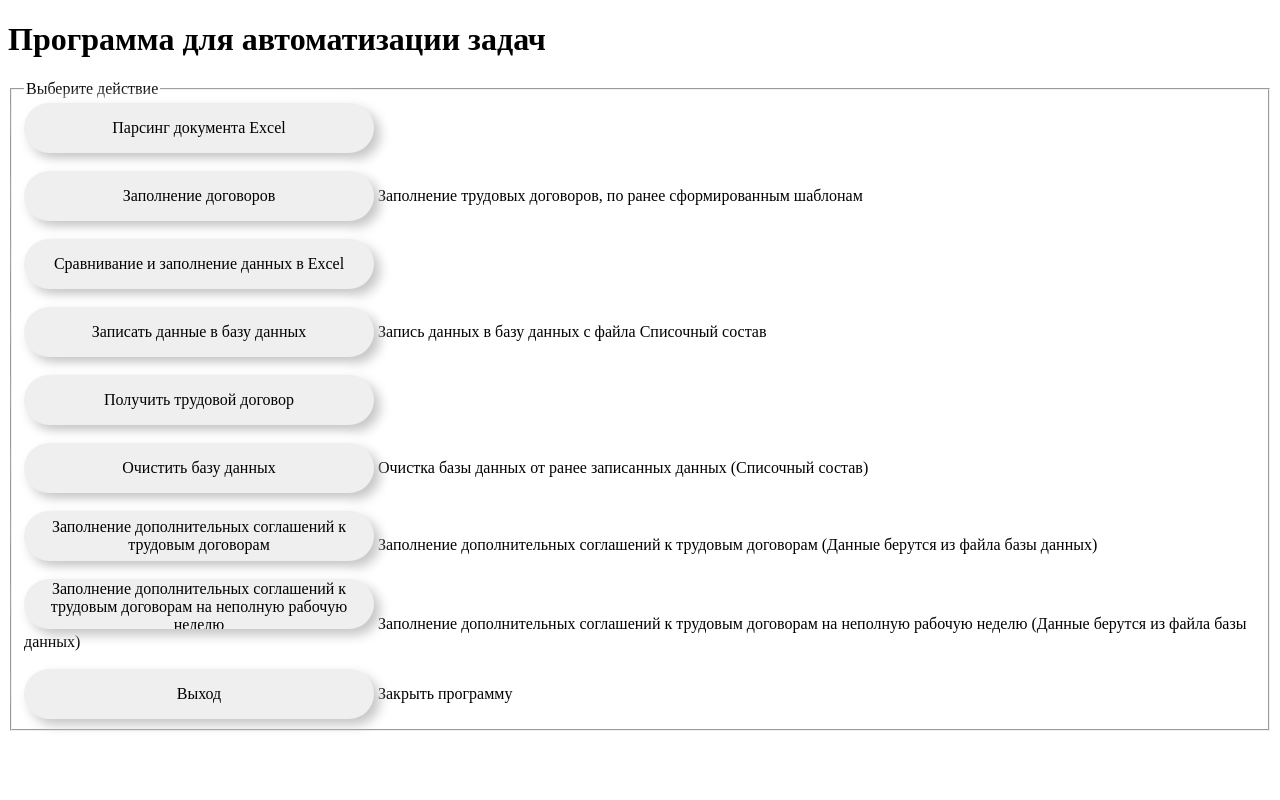
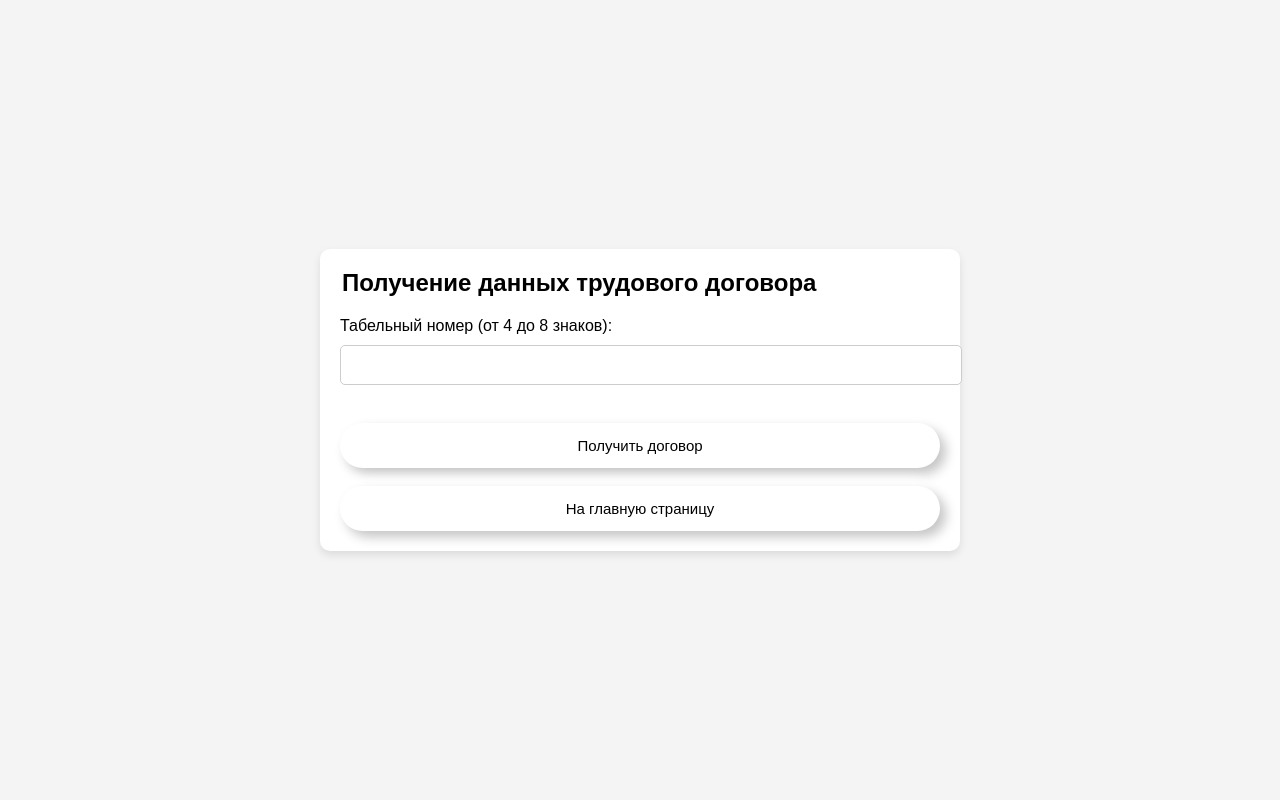
Before and after one commit to PyRusAdmin/filling-out-employment-contracts-by.-PyRusAdmin, a FastAPI app: page / in a window 1280 px wide. Run offline with FastAPI, Linux system fonts and the light colour scheme.

Commit message:
Удаление неиспользуемого кода

```diff
--- a/app.py
+++ b/app.py
@@ -1,8 +1,7 @@
-import asyncio
 from datetime import datetime
 
 from fastapi import FastAPI, Form, Request, HTTPException
-from fastapi.responses import HTMLResponse, RedirectResponse, StreamingResponse
+from fastapi.responses import HTMLResponse, RedirectResponse
 from fastapi.templating import Jinja2Templates
 from loguru import logger
 
@@ -39,18 +38,6 @@ async def import_excel(min_row: int = Form(...), max_row: int = Form(...)):
         raise HTTPException(status_code=500, detail="Произошла ошибка при импорте данных.")
 
 
-@app.get("/progress")
-async def progress():
-    async def generate():
-        while True:
-            if progress_messages:
-                message = progress_messages.pop(0)
-                yield f"data: {message}\n\n"
-            await asyncio.sleep(1)
-
-    return StreamingResponse(generate(), media_type="text/event-stream")
-
-
 def search_employee_by_tab_number(tab_number):
     """Ищем данные сотрудника по табельному номеру"""
     try:
@@ -68,16 +55,20 @@ async def get_contract_form(request: Request):
 @app.post("/get_contract")
 async def get_contract(tab_number: str = Form(...)):
     logger.info(f"Введенный табельный номер: {tab_number}")
+
     if tab_number:
         data = search_employee_by_tab_number(tab_number)
         if data:
             return {
                 "message": f"Данные для табельного номера {tab_number}",
-                "data": {
-                    "a0": data.a0,
-                    "a1": data.a1,
-                    # Добавьте остальные атрибуты
-                },
+                "data": {'a0': data.a0, 'a1': data.a1, 'a2': data.a2, 'a3': data.a3,
+                         'a4_табельный_номер': data.a4_табельный_номер, 'a5': data.a5, 'a6': data.a6, 'a7': data.a7,
+                         'a8': data.a8, 'a9': data.a9, 'a10': data.a10, 'a11': data.a11, 'a12': data.a12,
+                         'a13': data.a13, 'a14': data.a14, 'a15': data.a15, 'a16': data.a16, 'a17': data.a17,
+                         'a18': data.a18, 'a19': data.a19, 'a20': data.a20, 'a21': data.a21, 'a22': data.a22,
+                         'a23': data.a23, 'a24': data.a24, 'a25_номер_договора': data.a25_номер_договора,
+                         'a26': data.a26, 'a27': data.a27, 'a28': data.a28, 'a29': data.a29, 'a30': data.a30,
+                         'a31': data.a31, 'a32': data.a32, 'a33': data.a33, 'a34': data.a34, },
             }
         else:
             return {"message": f"Данные для табельного номера {tab_number} не найдены."}
@@ -116,8 +107,6 @@ async def action(request: Request, user_input: str = Form(...)):
         elif user_input == 5:
             return RedirectResponse(url="/get_contract", status_code=303)
 
-        elif user_input == 6:
-            exit()
 
         elif user_input == 7:
             try:
--- a/templates/index.html
+++ b/templates/index.html
@@ -2,11 +2,55 @@
 <html lang="en">
 <head>
     <meta charset="UTF-8">
-    <title>Меню Flask</title>
+    <title>Получение трудового договора</title>
     <style>
-        /* From Uiverse.io by xueyuantan */
+        /* Центрирование контента и использование всей высоты */
+        body {
+            display: flex;
+            justify-content: center;
+            align-items: center;
+            height: 100vh; /* Заполнение всей высоты окна */
+            margin: 0;
+            font-family: Arial, sans-serif;
+            background-color: #f4f4f4;
+        }
+
+        /* Форматирование формы для использования всего экрана */
+        form {
+            width: 100%;
+            max-width: 600px;
+            padding: 20px;
+            background-color: #fff;
+            border-radius: 10px;
+            box-shadow: 0 4px 8px rgba(0, 0, 0, 0.1);
+        }
+
+        fieldset {
+            border: none;
+            padding: 0;
+            margin: 0;
+        }
+
+        /* Заголовок формы */
+        legend {
+            font-size: 24px;
+            font-weight: bold;
+            margin-bottom: 20px;
+        }
+
+        /* Визуальные стили для input */
+        input {
+            width: 100%;
+            padding: 10px;
+            margin: 10px 0 20px;
+            font-size: 16px;
+            border: 1px solid #ccc;
+            border-radius: 5px;
+        }
+
+        /* Стили для кнопок */
         button {
-            width: 9em;
+            width: 100%;
             height: 3em;
             border-radius: 30em;
             font-size: 15px;
@@ -17,6 +61,7 @@
             z-index: 1;
             box-shadow: 6px 6px 12px #c5c5c5, -6px -6px 12px #ffffff;
             transition: .5s ease; /* Плавный переход для заливки */
+            background-color: transparent; /* Убираем основной фон */
         }
 
         button::before {
@@ -37,60 +82,22 @@
             width: 100%; /* Полная ширина кнопки при наведении */
         }
 
-        .custom-button {
-            width: 350px;
-            height: 50px; /* Увеличен размер для лучшей видимости */
-            font-size: 16px;
+        button.secondary {
+            background-image: linear-gradient(to right, #0fd850 0%, #f9f047 100%); /* Вторичная кнопка с градиентом */
         }
+
     </style>
 </head>
 <body>
-<h1>Программа для автоматизации задач</h1>
-
-<fieldset>
-
-    <legend>Выберите действие</legend>
-
-    <form method="post" action="{{ url_for('action') }}">
-
-        <button class="custom-button" type="submit" name="user_input" value="1">Парсинг документа Excel</button>
-        <br><br>
-        <button class="custom-button" type="submit" name="user_input" value="2">Заполнение договоров</button>
-        Заполнение трудовых договоров, по ранее сформированным шаблонам
-        <br><br>
-        <button class="custom-button" type="submit" name="user_input" value="3">Сравнивание и заполнение данных в Excel
-        </button>
-        <br><br>
-
-        <button class="custom-button" type="button" onclick="window.location.href='/import_excel_form'">
-            Записать данные в базу данных
-        </button>
-        Запись данных в базу данных с файла Списочный состав
-        <br><br>
-
-        <button class="custom-button" type="submit" name="user_input" value="5">Получить трудовой договор</button>
-        <br><br>
-        <button class="custom-button" type="submit" name="user_input" value="7">Очистить базу данных</button>
-        Очистка базы данных от ранее записанных данных (Списочный состав)
-        <br><br>
-
-        <button class="custom-button" type="submit" name="user_input" value="8">Заполнение дополнительных соглашений к
-            трудовым договорам
-        </button>
-        Заполнение дополнительных соглашений к трудовым договорам (Данные берутся из файла базы данных)
-        <br><br>
-
-        <button class="custom-button" type="submit" name="user_input" value="9">Заполнение дополнительных соглашений к
-            трудовым договорам на неполную рабочую неделю
-        </button>
-        Заполнение дополнительных соглашений к трудовым договорам на неполную рабочую неделю (Данные берутся из файла
-        базы
-        данных)
-        <br><br>
-
-        <button class="custom-button" type="submit" name="user_input" value="6">Выход</button>
-        Закрыть программу
+    <form action="/get_contract" method="POST">
+        <fieldset>
+            <legend>Получение данных трудового договора</legend>
+            <label for="tab_number">Табельный номер (от 4 до 8 знаков):</label>
+            <input type="text" id="tab_number" name="tab_number" required minlength="4" maxlength="8" size="10"/><br><br>
+            <button type="submit">Получить договор</button>
+            <br><br>
+            <button type="submit">На главную страницу</button>
+        </fieldset>
     </form>
-</fieldset>
 </body>
 </html>
```
Also changed, not shown: templates/get_contract.html (+96 -6 lines).
